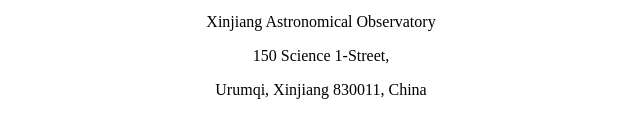
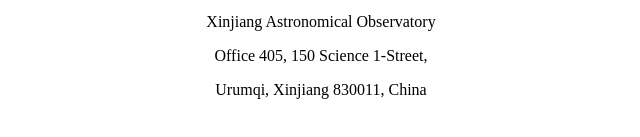
Before and after one commit to masoumehghn/github.io, a plain HTML site: page contact.html in a window 1280 px wide. Shown: the part 331-468 px from the top of the page, 319-959 px from the left. Drawn offline with Linux system fonts and the light colour scheme.

Commit message:
add .html

```diff
--- a/contact.html
+++ b/contact.html
@@ -30,7 +30,7 @@
 
 <p>Email: mghasemin-at-xao.ac.cn</p>
 <p>Xinjiang Astronomical Observatory</p>
-<p>150 Science 1-Street,<p>
+<p>Office 405, 150 Science 1-Street,<p>
 <p>Urumqi, Xinjiang 830011, China</p>
 </body>
 </html>
```
Also changed, not shown: index.html (+1 -1 lines).
